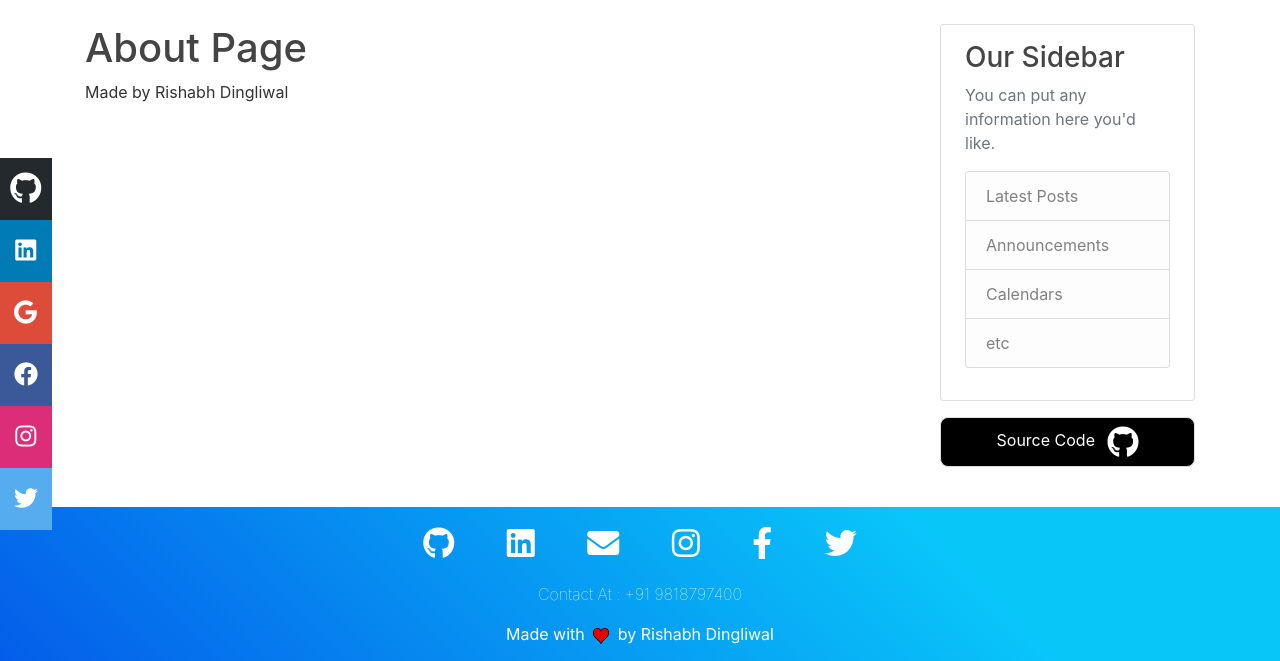
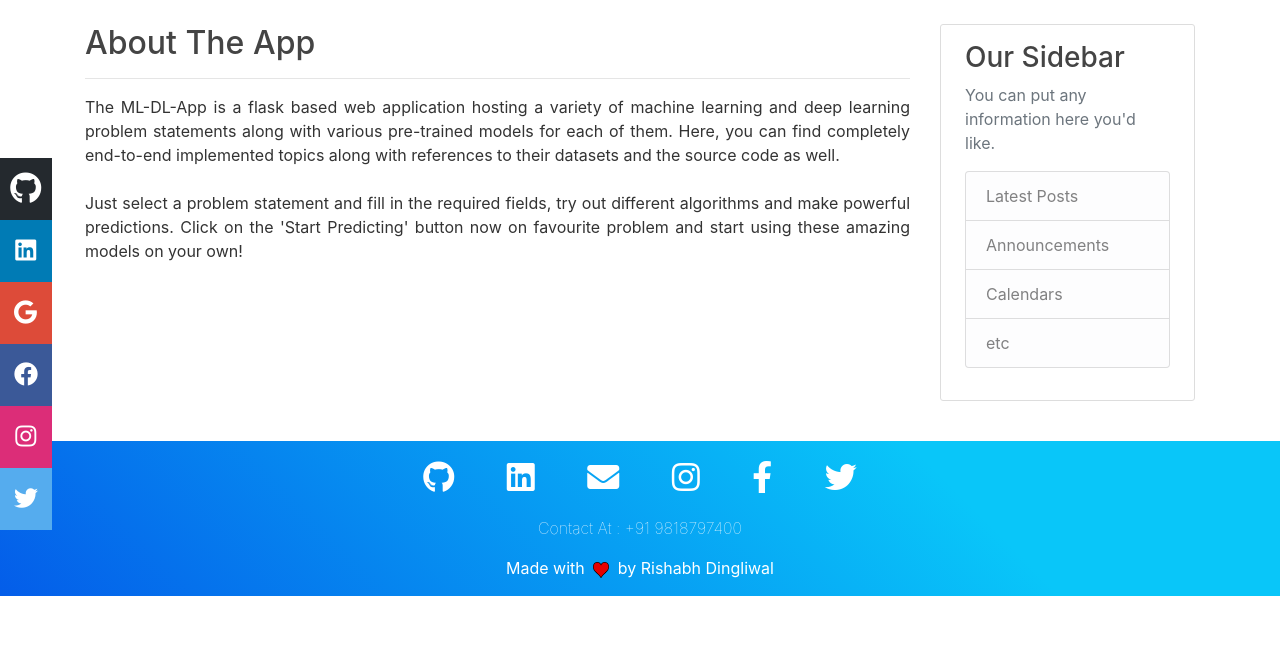
Before and after one commit to rishabh1323/The-ML-DL-App, a Flask app: page /about in a window 1280 px wide. Shown: the part 56-717 px from the top of the page. Run offline with Flask 2, Linux system fonts and the light colour scheme; some libraries are stand-ins or nearby versions.

Commit message:
Add to about page

```diff
--- a/templates/about.html
+++ b/templates/about.html
@@ -2,8 +2,18 @@
 {% block content %}
 
 <div>
-    <h1>About Page</h1>
-    <p>Made by Rishabh Dingliwal</p>
+    <h2>About The App</h2>
+    <hr>
+    <p style="text-align: justify;">
+        The ML-DL-App is a flask based web application hosting a variety of machine learning and deep learning problem
+        statements along with various pre-trained models for each of them. Here, you can find completely end-to-end
+        implemented topics along with references to their datasets and the source code as well.
+        <br>
+        <br>
+        Just select a problem statement and fill in the required fields, try out different algorithms and make powerful
+        predictions. Click on the 'Start Predicting' button now on favourite problem and start using these amazing models
+        on your own!
+    </p>
 </div>
 
 {% endblock %}
--- a/templates/layout.html
+++ b/templates/layout.html
@@ -99,7 +99,7 @@
                   </ul>
                   </p>
                 </div>
-                {% if request.path not in ['', '/', '/home', '/machine-learning', '/deep-learning'] %}
+                {% if request.path not in ['', '/', '/home', '/about', '/machine-learning', '/deep-learning'] %}
                 <a href="{{ source_code_link }}" id="source-code-button" class="github"
                    target="_blank" rel="noopener noreferrer">
                     <div class="content-section">
```
Also changed, not shown: 1 other file.
